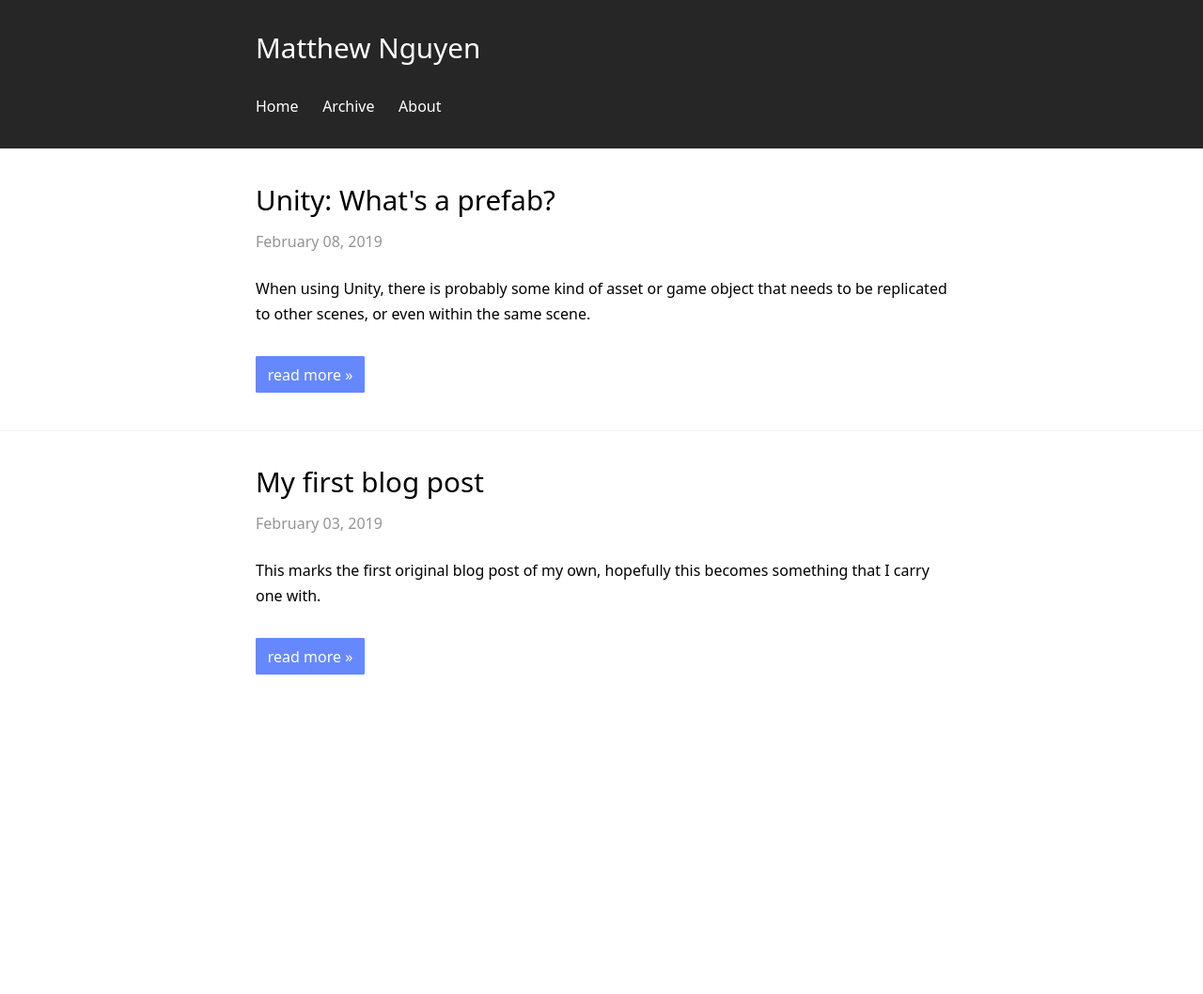
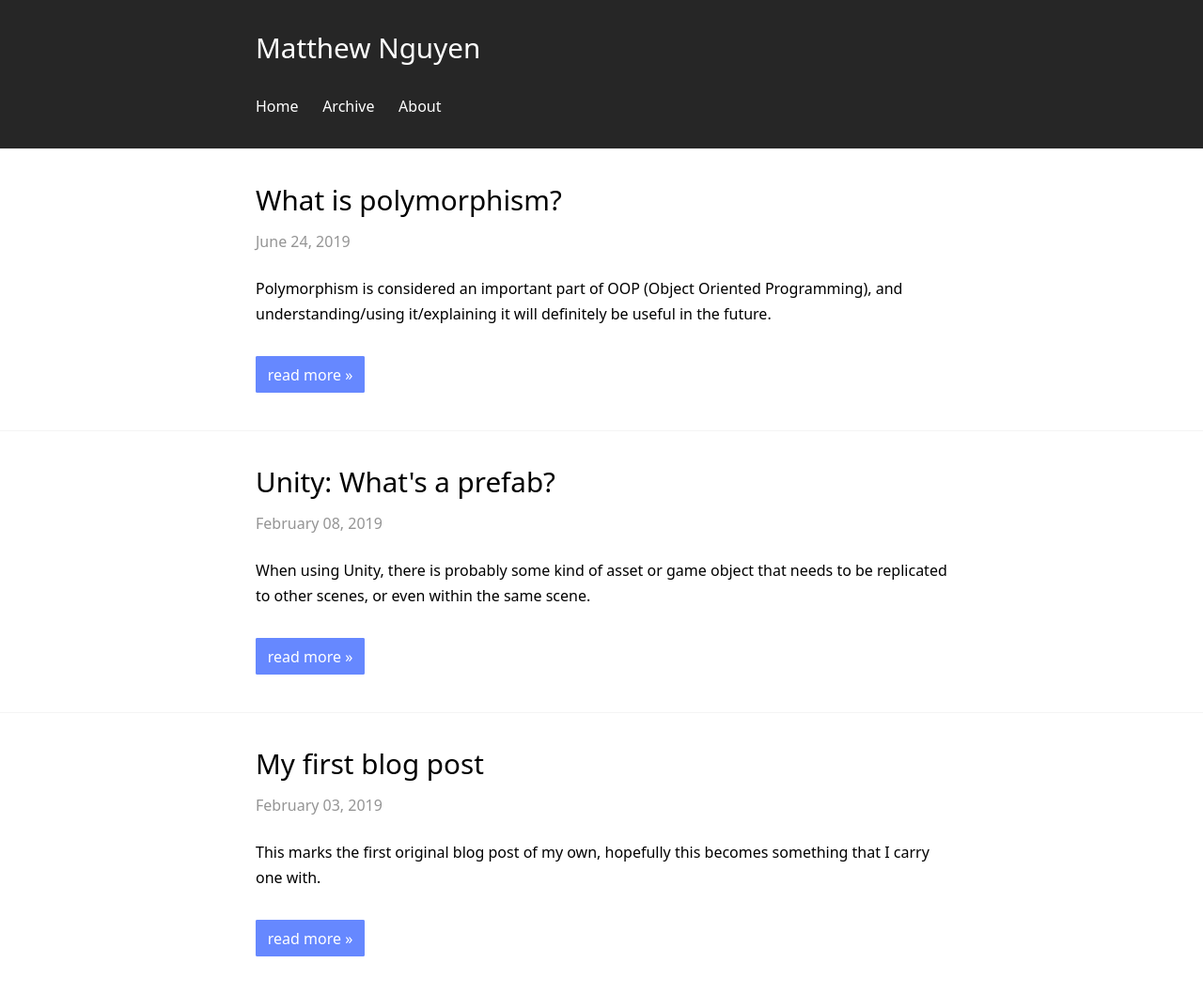
Before and after one commit to mattngu01/mattngu01.github.io, a Jekyll site: the page built from index.html, in a window 1280 px wide. Shown: the whole page at 94% size. Built offline with Jekyll 4.4.1, drawn with Linux system fonts in a browser that asks for light colours; the list of posts is cut into pages by our own code; comment, search, counter and statistics services are not loaded; before the commit the page ends 900 px from its top, so only the background shows below that; some of the changed lines change nothing that is shown.

Commit message:
New post on polymorphism. 6/30/2019

````diff
--- a/_config.yml
+++ b/_config.yml
@@ -1,9 +1,9 @@
 title: "Matthew Nguyen"
 author: ""
-description: "A website for other students working towards their careers in computer science. Learn about productivity methods, beginner unity tutorials/tips, and beginner computer science concepts."
+description: "A website for other students working towards their careers in computer science. Learn about beginner computer science concepts, explained by a student."
 
 # Jekyll settings
-permalink: /:title/          # see https://jekyllrb.com/docs/permalinks/
+permalink: /:title/            # see https://jekyllrb.com/docs/permalinks/
 paginate: 10
 excerpt_separator: "\n\n\n"  # indicates the end of the excerpt by two blank lines
 
--- /dev/null
+++ b/_posts/2019-06-24-polymorphism.md
@@ -0,0 +1,87 @@
+---
+layout: post
+title: "What is polymorphism?"
+comments: True
+categories: [Programming]
+date: 2019-06-24
+---
+Polymorphism is considered an important part of OOP (Object Oriented Programming), and understanding/using it/explaining it will definitely be useful in the future.
+
+
+##### Disclaimer: Honestly more than anything, this is for my own benefit so I am able to explain these concepts accurately and easily.
+
+# Definition
+A quick Google search brings up this:
+> the ability of an object to take up many forms
+
+# Dynamic Polymorphism
+
+In a class hierarchy, many objects share a common method or trait, but have different behaviors associated with each subclasses’ method or trait.
+
+For example, Dog and Cat are both subclasses of Animal, and both of them have the ability to make some kind of noise.
+##### Disclamer: This snippet will be in Python, which I had already written this example to contribute to a classwide study guide. The programming language we focused on was Python.
+```python
+class Animal():
+    def __init__(self):
+        ...
+
+    def makeNoise():
+        print("Huh? What kind of animal am I")
+
+class Dog(Animal):
+    def __init__(self):
+        ...
+
+    def makeNoise():
+        print("Woof")
+
+class Cat(Animal):
+    def __init__(self):
+        ...
+
+    def makeNoise():
+        print("Meow?")
+```
+
+How does polymorphism apply to this? So what if we had a list of Animals, including Cats and Dogs, that we needed to make a noise. We wouldn’t need to know whether or not if the Animal was a Cat or Dog, we would just call:
+
+```python
+myDog = Dog()
+mattCat = Cat()
+randomAnimal = Animal()
+zoo = [myDog, mattCat, randomAnimal]
+
+for resident in zoo:
+    resident.makeNoise()
+```
+
+# Static Polymorphism
+
+Unlike Python, with other languages like Java and C# it's possible to overload methods. Which means methods that are written for having different types of parameters or a different number of parameters. This allows for different behaviors according to the functions' input.
+
+```java
+
+class Professor {
+    void talkTo(Student kid){
+        system.out.println("Hey, what do you need help with?")
+    }
+
+    void talkTo(Professor acquaintance){
+        system.out.println("Hey, how's it going?")
+    }
+
+    void talkTo(Student kid1, Student k2) {
+        system.out.println("Hi, how can I help you two?")
+    }
+}
+
+```
+# Summary
+To recap, polymorphism essentially refers to the ability of objects or methods to have different behaviors according to the context. For dynamic polymorphism, it depends on what subclass the object is, whereas for static polymorphism it depends on the number and/or type of the data passed into a function.
+
+> But Matt, why's it called static and dynamic?
+
+Well, here ya go.
+**static polymorphism** - behavior is already determined at compile time since it is already set
+
+**dynamic polymorphism** - behavior is determined at run time, depending on the object
````
